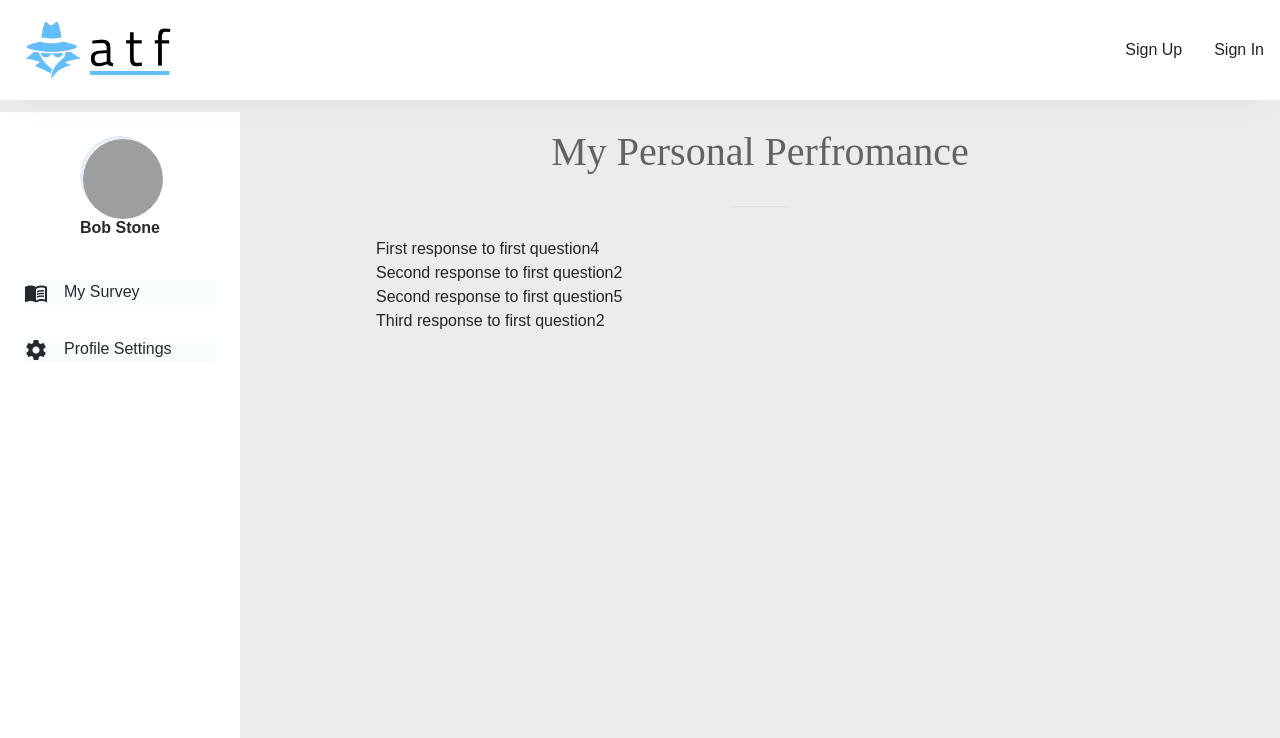
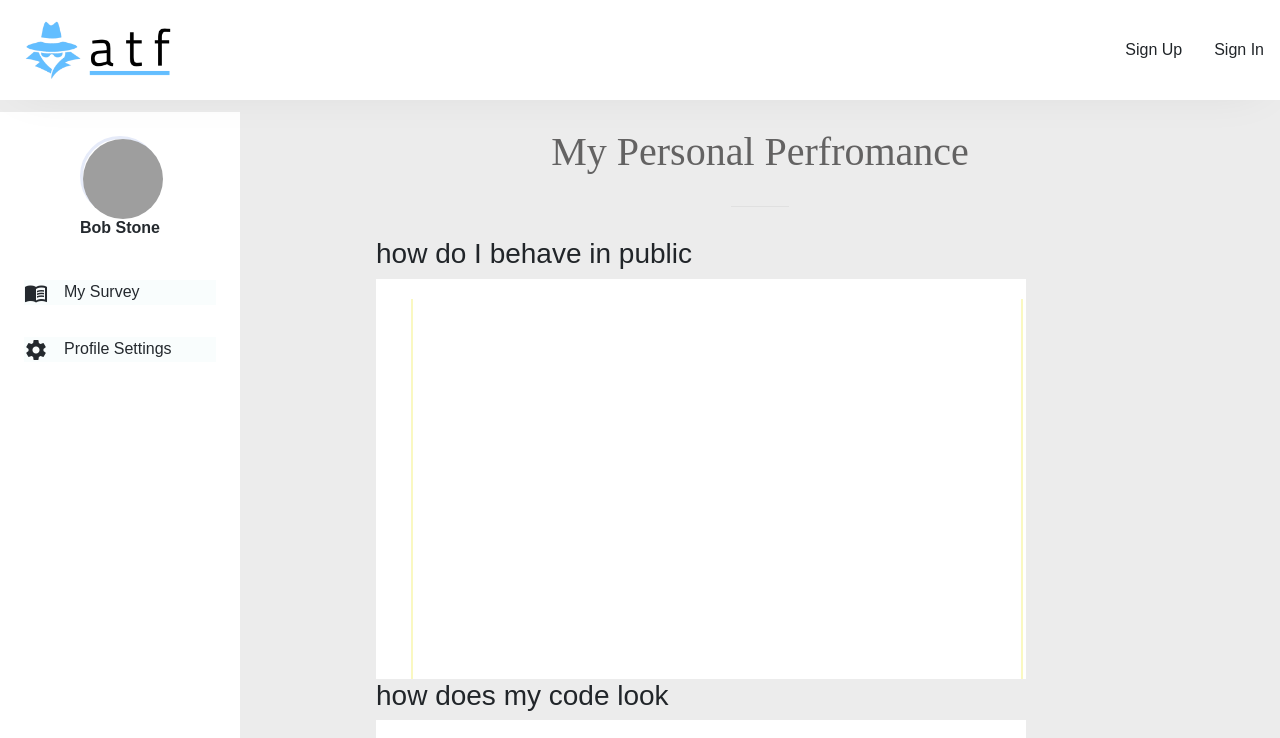
Before and after one commit to labseu2-anonymous-team-feedback/FE, a React (Create React App) app: page /response in a window 1280 px wide. Shown: the top 738 px of the page. Built offline with nearby package versions, Linux system fonts and the light colour scheme; grey boxes are pictures that could not be loaded; a web font is replaced by a local one.

Commit message:
create chart component with dummy data

```diff
--- a/package.json
+++ b/package.json
@@ -9,6 +9,7 @@
     "apollo-link-context": "^1.0.18",
     "apollo-link-http": "^1.5.15",
     "coveralls": "^3.0.6",
+    "d3": "^5.12.0",
     "dotenv": "^8.1.0",
     "enzyme": "^3.10.0",
     "enzyme-adapter-react-16": "^1.14.0",
--- /dev/null
+++ b/src/components/response/Chart.jsx
@@ -0,0 +1,100 @@
+import React, { Component } from 'react';
+import styled from 'styled-components';
+import * as d3 from 'd3';
+import { white } from '../../styles/variables';
+
+const svgWidth = 650;
+const svgHeight = 400;
+const margin = {
+  top: 20, right: 5, bottom: 20, left: 35,
+};
+
+class Chart extends Component {
+  constructor(props) {
+    super(props);
+    this.state = {
+      bars: [],
+    };
+  }
+
+
+  static getDerivedStateFromProps(nextProps, prevState) {
+    const { data } = nextProps;
+    // console.log(data);
+    if (!data) return {};
+    const ansCheck = data.filter((d) => d.type !== 'text');
+    const quesISort = [...new Set(ansCheck.map((d) => d.questionId))];
+
+    const processedData = (arr1, arr2) => {
+      const sortData = [];
+      arr1.map((id) => arr2.map((ans) => {
+        let count = 0;
+        if (id === ans.questionId) {
+          sortData.push({
+            tally: count += 1,
+            rating: ans.rating,
+          });
+        }
+      }));
+      return sortData;
+    };
+    const analysis = processedData(quesISort, ansCheck);
+    console.log(analysis);
+
+    const extent = d3.extent(analysis, (d) => d.rating);
+    const xScale = d3.scaleLinear()
+      .domain(extent)
+      .range([margin.left, svgWidth - margin.right]);
+
+    const [min, max] = d3.extent(analysis, (d) => d.tally);
+    const yScale = d3.scaleLinear()
+      .domain([Math.min(min, 0), max])
+      .range([svgHeight - margin.bottom, margin.top]);
+
+    const colorExtent = d3.extent(analysis.map((d) => d.tally)).reverse();
+    const colorScale = d3.scaleSequential()
+      .domain(colorExtent).interpolator(d3.interpolateRdYlBu);
+
+    const bars = analysis.map((d) => ({
+      x: xScale(d.rating),
+      y: yScale(d.tally),
+      height: yScale(d.tally),
+      fill: colorScale(d.tally),
+    }));
+
+    return { bars, xScale, yScale };
+  }
+
+  render() {
+    const { data } = this.props;
+    const { bars } = this.state;
+    return (
+      data.map((ques) => {
+        return (
+          <div>
+            <h3>{ques.question}</h3>
+            <StyledChart width={svgWidth} height={svgHeight}>
+              {bars.map((d, i) => (
+                <rect
+                  x={d.x}
+                  y={d.y}
+                  width={2}
+                  height={svgHeight - d.height}
+                  fill={d.fill}
+                  key={i}
+                />
+              ))}
+            </StyledChart>
+          </div>
+        );
+      })
+
+    );
+  }
+}
+
+const StyledChart = styled.svg`
+background-color: ${white};
+`;
+
+export default Chart;
--- a/src/components/response/ResultSort.jsx
+++ b/src/components/response/ResultSort.jsx
@@ -1,4 +1,5 @@
 import React, { Component } from 'react';
+import Chart from './Chart';
 
 
 class ResultSort extends Component {
@@ -29,12 +30,16 @@ class ResultSort extends Component {
 
     const sortedAnswers = processedData(question, answers);
     return (
-      sortedAnswers.map((ans) => (
-        <div key={ans.answerId}>
-          {ans.comment}
-          {ans.rating}
-        </div>
-      ))
+    //   sortedAnswers.map((ans) => (
+    //     <div key={ans.answerId}>
+    //       {ans.comment}
+    //       {ans.rating}
+    //       {ans.type}
+    //     </div>
+    //   ))
+      <div>
+        <Chart data={sortedAnswers} />
+      </div>
     );
   }
 }
```
